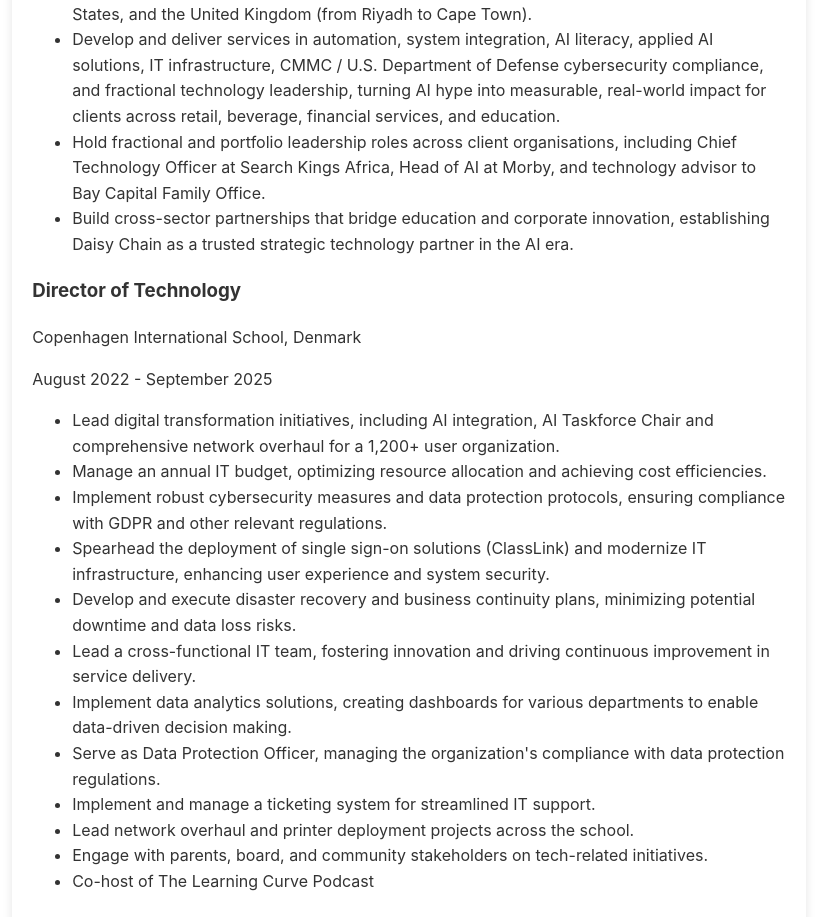
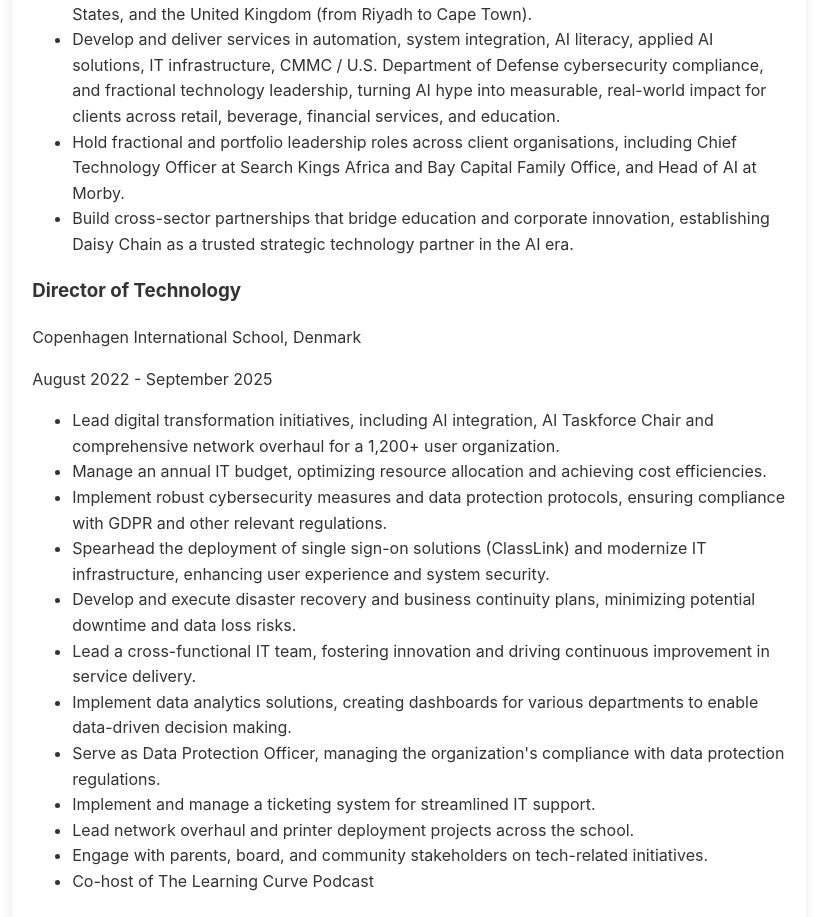
Before and after one commit to dneethling/darrenneethling, a React (Create React App) app: page / in a window 1280 px wide. Shown: the part 1960-2877 px from the top of the page, without its empty margins (231-1047 px from the left). Built offline with nearby package versions, Linux system fonts and the light colour scheme.

Commit message:
Correct Bay Capital role to CTO
Co-Authored-By: Claude Opus 4.8 (1M context) <noreply@anthropic.com>
Claude-Session: https://claude.ai/code/session_01WeguHcUdhm8w1nFMq3cJ5Q

```diff
--- a/src/components/cvData.js
+++ b/src/components/cvData.js
@@ -26,7 +26,7 @@ const CVData = {
         "Produce AI-generated TVCs and social campaigns for global brands, and develop original AI-animated series for broadcast — bridging creative production and technical systems.",
         "Spearhead digital transformation and secure-infrastructure projects for educational institutions and enterprise organisations across South Africa, the Middle East, the United States, and the United Kingdom (from Riyadh to Cape Town).",
         "Develop and deliver services in automation, system integration, AI literacy, applied AI solutions, IT infrastructure, CMMC / U.S. Department of Defense cybersecurity compliance, and fractional technology leadership, turning AI hype into measurable, real-world impact for clients across retail, beverage, financial services, and education.",
-        "Hold fractional and portfolio leadership roles across client organisations, including Chief Technology Officer at Search Kings Africa, Head of AI at Morby, and technology advisor to Bay Capital Family Office.",
+        "Hold fractional and portfolio leadership roles across client organisations, including Chief Technology Officer at Search Kings Africa and Bay Capital Family Office, and Head of AI at Morby.",
         "Build cross-sector partnerships that bridge education and corporate innovation, establishing Daisy Chain as a trusted strategic technology partner in the AI era."
       ]
     },
```
